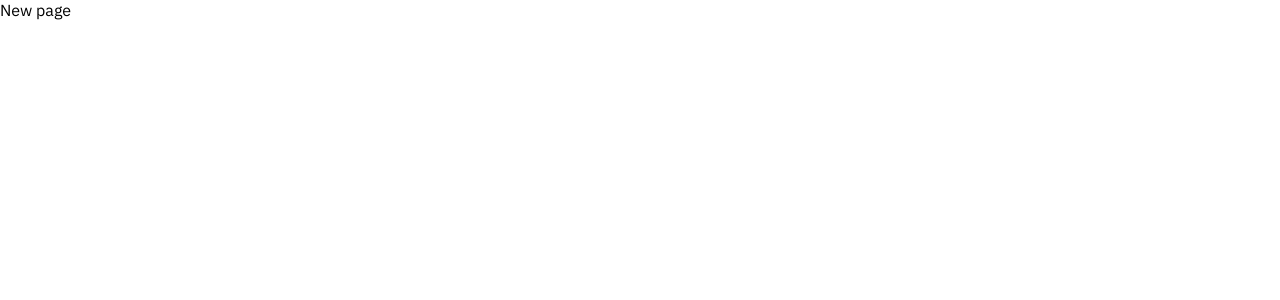
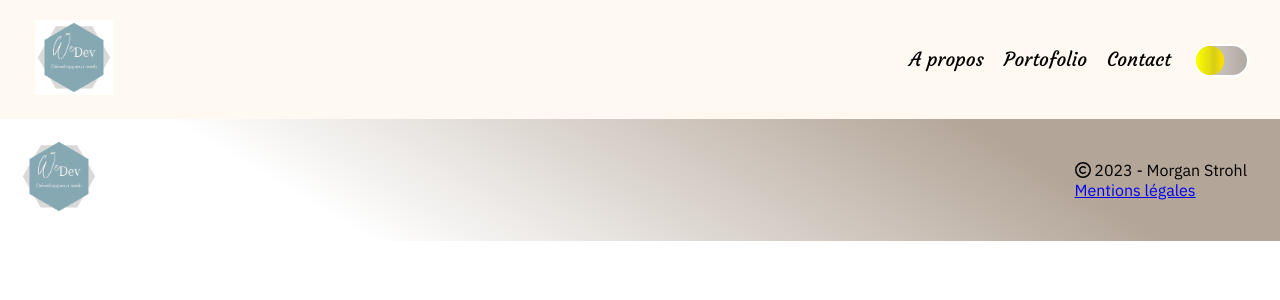
Before and after one commit to M0rgan52/wedev, a React (Create React App) app: page /legalnotice in a window 1280 px wide. Shown: the top 300 px of the page. Built offline with nearby package versions, Linux system fonts and the light colour scheme.

Commit message:
commit -m "LEGAL - Ajout banner et footer à la page"

```diff
--- a/src/components/Footer.js
+++ b/src/components/Footer.js
@@ -16,7 +16,7 @@ function Footer() {
             icon={faCopyright}
             className="footer_copyright"></FontAwesomeIcon>
           <span> </span> 2023 - Morgan Strohl <br />
-          <a href=""><Link to={`legalnotice`}> Mentions légales </Link></a>
+          <Link to={`legalnotice`}> Mentions légales </Link>
         </p>
       </div>
     </div>
--- a/src/routes/legal.jsx
+++ b/src/routes/legal.jsx
@@ -1,7 +1,13 @@
 
+import Banner from './../components/Banner';
+import Footer from './../components/Footer';
 
 export default function LegalNotice() {
     return (
-        <div>New page</div>
+        <div>
+            <Banner />
+
+            <Footer />
+        </div>
     )
 }
```
